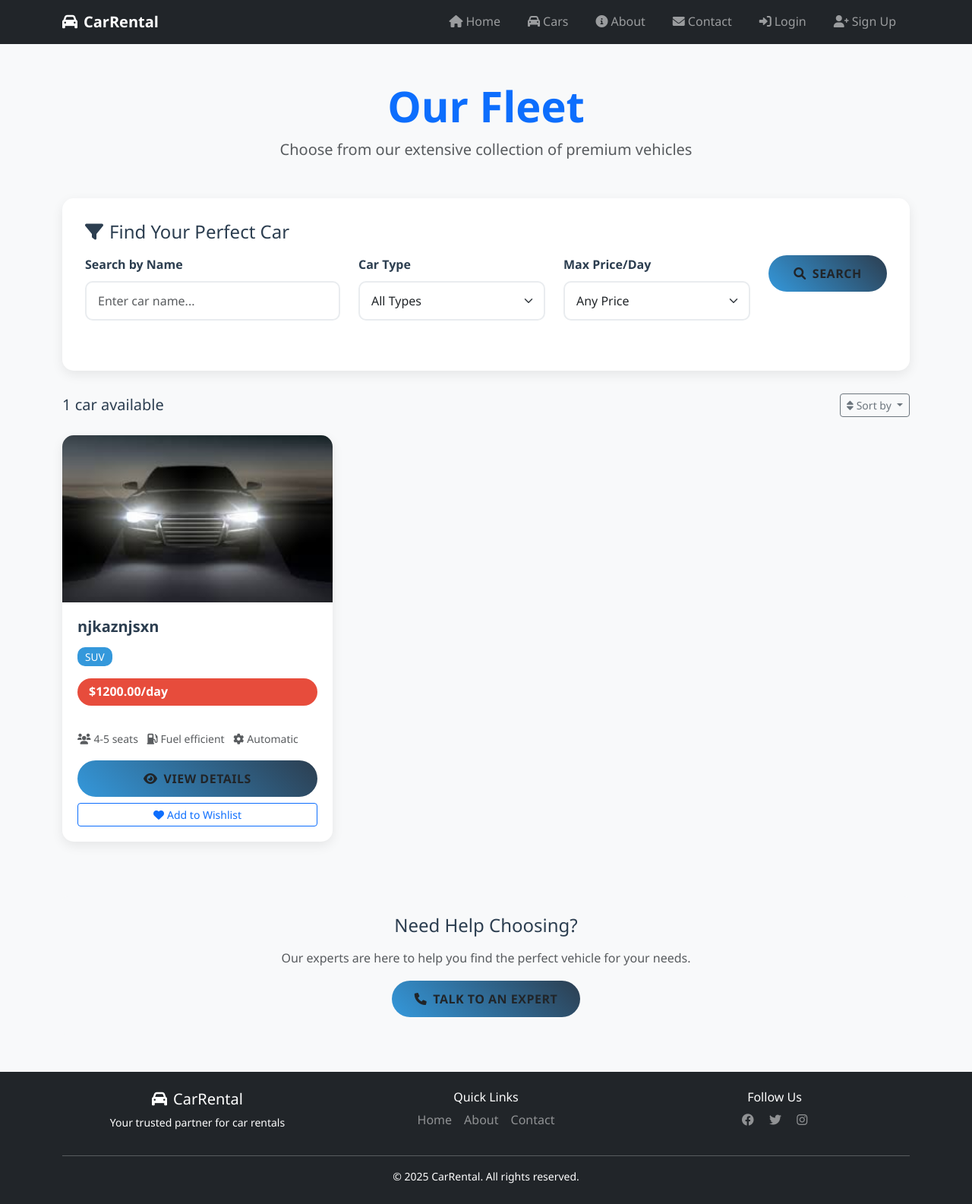
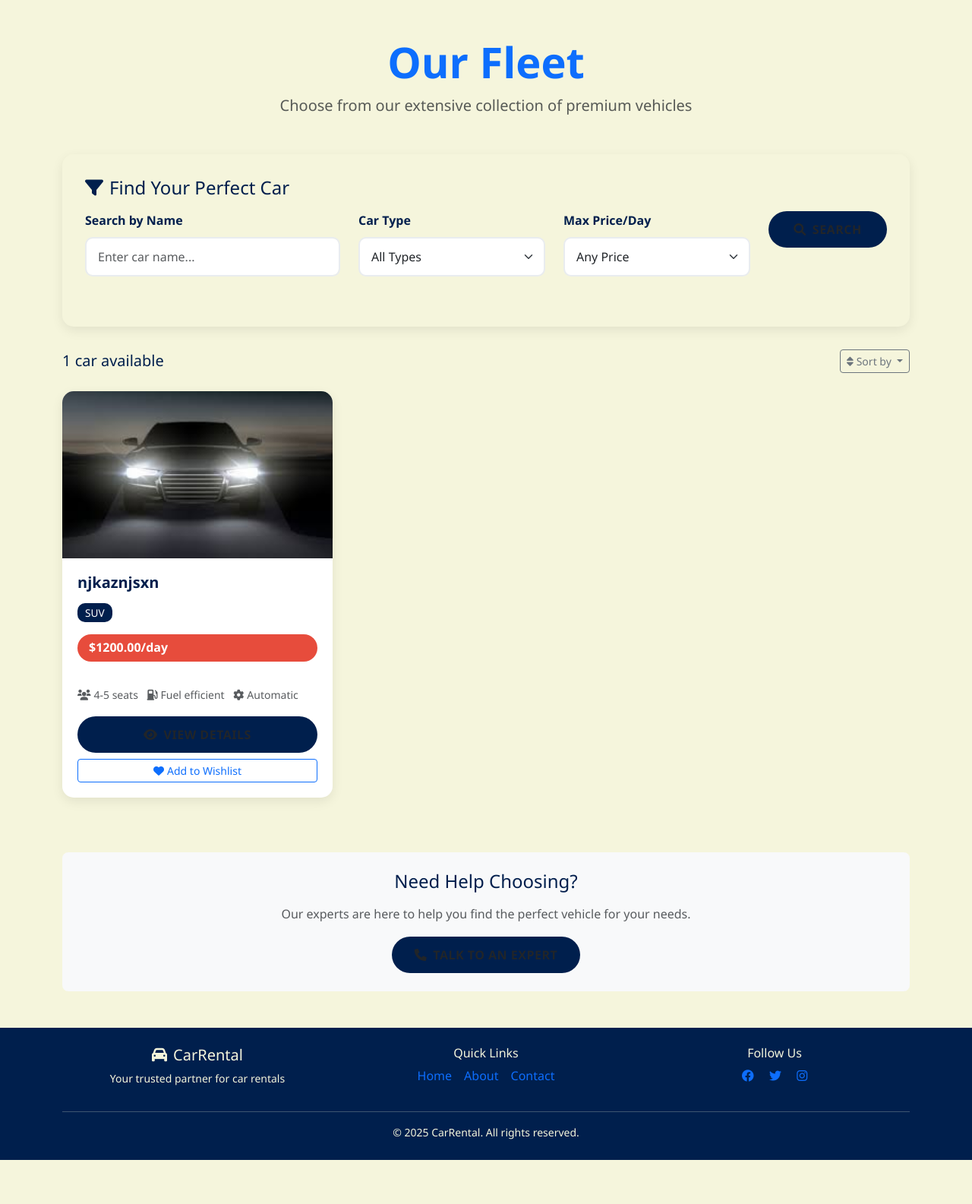
Before and after one commit to Krish-Padmani/car-rental, a Django app: page /cars/ in a window 1280 px wide. Shown: the whole page at 76% size. After the commit the page ends 1527 px from the top, so only its background shows below. Run offline with Django 5.2, Linux system fonts and the light colour scheme; data comes from the database, SQL or seed files in the repository.

Commit message:
Update color scheme and remove unnecessary buttons
Co-authored-by: padmanikrish69 <padmanikrish69@gmail.com>

```diff
--- a/car/static/car/css/style.css
+++ b/car/static/car/css/style.css
@@ -1,21 +1,28 @@
 /* Custom Car Rental Styles */
 
 :root {
-    --primary-color: #2c3e50;
-    --secondary-color: #3498db;
+    --primary-color: #001f4d; /* navy blue */
+    --secondary-color: #001f4d; /* navy blue */
     --accent-color: #e74c3c;
     --success-color: #27ae60;
     --warning-color: #f39c12;
-    --light-bg: #ecf0f1;
-    --dark-text: #2c3e50;
-    --light-text: #7f8c8d;
+    --light-bg: #f5f5dc; /* beige */
+    --dark-text: #001f4d; /* navy blue */
+    --light-text: #f5f5dc; /* beige */
 }
 
 body {
     font-family: 'Segoe UI', Tahoma, Geneva, Verdana, sans-serif;
     line-height: 1.6;
     color: var(--dark-text);
-    background-color: #f8f9fa;
+    background-color: var(--light-bg);
+}
+
+.bg-navy {
+    background-color: #001f4d !important;
+}
+.text-beige {
+    color: #f5f5dc !important;
 }
 
 /* Hero Section */
@@ -138,7 +145,7 @@ body {
 /* Features Section */
 .features-section {
     padding: 80px 0;
-    background: white;
+    background: var(--light-bg);
 }
 
 .feature-icon {
@@ -194,7 +201,7 @@ body {
 
 /* Contact Page Styles */
 .contact-info {
-    background: white;
+    background: var(--light-bg);
     padding: 40px;
     border-radius: 15px;
     box-shadow: 0 5px 15px rgba(0,0,0,0.08);
@@ -202,7 +209,7 @@ body {
 }
 
 .contact-form {
-    background: white;
+    background: var(--light-bg);
     padding: 40px;
     border-radius: 15px;
     box-shadow: 0 5px 15px rgba(0,0,0,0.08);
@@ -223,7 +230,7 @@ body {
 
 /* Filter Styles */
 .filter-section {
-    background: white;
+    background: var(--light-bg);
     padding: 30px;
     border-radius: 15px;
     margin-bottom: 30px;
@@ -266,8 +273,9 @@ body {
 
 /* Footer Styles */
 footer {
-    background: var(--primary-color) !important;
+    background: #001f4d !important;
     margin-top: auto;
+    color: #f5f5dc !important;
 }
 
 /* Responsive */
--- a/car/templates/base.html
+++ b/car/templates/base.html
@@ -10,56 +10,6 @@
     <link href="{% static 'car/css/style.css' %}" rel="stylesheet">
 </head>
 <body class="d-flex flex-column min-vh-100">
-<nav class="navbar navbar-expand-lg navbar-dark bg-dark">
-    <div class="container">
-        <a class="navbar-brand fw-bold" href="{% url 'home' %}">
-            <i class="fas fa-car me-2"></i>CarRental
-        </a>
-        <button class="navbar-toggler" type="button" data-bs-toggle="collapse" data-bs-target="#navbarNav">
-            <span class="navbar-toggler-icon"></span>
-        </button>
-        <div class="collapse navbar-collapse" id="navbarNav">
-            <ul class="navbar-nav ms-auto">
-                <li class="nav-item"><a class="nav-link" href="{% url 'home' %}">
-                    <i class="fas fa-home me-1"></i>Home
-                </a></li>
-                <li class="nav-item"><a class="nav-link" href="{% url 'car_list' %}">
-                    <i class="fas fa-car me-1"></i>Cars
-                </a></li>
-                <li class="nav-item"><a class="nav-link" href="{% url 'about' %}">
-                    <i class="fas fa-info-circle me-1"></i>About
-                </a></li>
-                <li class="nav-item"><a class="nav-link" href="{% url 'contact' %}">
-                    <i class="fas fa-envelope me-1"></i>Contact
-                </a></li>
-
-                {% if user.is_authenticated %}
-                    <li class="nav-item dropdown">
-                        <a class="nav-link dropdown-toggle" href="#" id="navbarDropdown" role="button" data-bs-toggle="dropdown">
-                            <i class="fas fa-user me-1"></i>{{ user.username }}
-                        </a>
-                        <ul class="dropdown-menu">
-                            <li><a class="dropdown-item" href="{% url 'logout' %}">
-                                <i class="fas fa-sign-out-alt me-2"></i>Logout
-                            </a></li>
-                        </ul>
-                    </li>
-                {% else %}
-                    <li class="nav-item">
-                        <a class="nav-link" href="#" data-bs-toggle="modal" data-bs-target="#loginModal">
-                            <i class="fas fa-sign-in-alt me-1"></i>Login
-                        </a>
-                    </li>
-                    <li class="nav-item">
-                        <a class="nav-link" href="#" data-bs-toggle="modal" data-bs-target="#signupModal">
-                            <i class="fas fa-user-plus me-1"></i>Sign Up
-                        </a>
-                    </li>
-                {% endif %}
-            </ul>
-        </div>
-    </div>
-</nav>
 
 <!-- Login Modal -->
 {% if not user.is_authenticated %}
@@ -287,7 +237,7 @@
     {% block content %}{% endblock %}
 </main>
 
-<footer class="bg-dark text-white text-center py-4 mt-auto">
+<footer class="bg-navy text-beige text-center py-4 mt-auto">
     <div class="container">
         <div class="row">
             <div class="col-md-4">
@@ -297,17 +247,17 @@
             <div class="col-md-4">
                 <h6>Quick Links</h6>
                 <div class="d-flex justify-content-center">
-                    <a href="{% url 'home' %}" class="text-white-50 me-3 text-decoration-none">Home</a>
-                    <a href="{% url 'about' %}" class="text-white-50 me-3 text-decoration-none">About</a>
-                    <a href="{% url 'contact' %}" class="text-white-50 text-decoration-none">Contact</a>
+                    <a href="{% url 'home' %}" class="text-beige-50 me-3 text-decoration-none">Home</a>
+                    <a href="{% url 'about' %}" class="text-beige-50 me-3 text-decoration-none">About</a>
+                    <a href="{% url 'contact' %}" class="text-beige-50 text-decoration-none">Contact</a>
                 </div>
             </div>
             <div class="col-md-4">
                 <h6>Follow Us</h6>
                 <div>
-                    <a href="#" class="text-white-50 me-3"><i class="fab fa-facebook"></i></a>
-                    <a href="#" class="text-white-50 me-3"><i class="fab fa-twitter"></i></a>
-                    <a href="#" class="text-white-50"><i class="fab fa-instagram"></i></a>
+                    <a href="#" class="text-beige-50 me-3"><i class="fab fa-facebook"></i></a>
+                    <a href="#" class="text-beige-50 me-3"><i class="fab fa-twitter"></i></a>
+                    <a href="#" class="text-beige-50"><i class="fab fa-instagram"></i></a>
                 </div>
             </div>
         </div>
--- a/car/templates/car_list.html
+++ b/car/templates/car_list.html
@@ -171,9 +171,6 @@
             <h4>No cars found matching your criteria</h4>
             <p class="text-muted mb-4">Try adjusting your search filters or browse all available cars.</p>
             <div class="d-flex justify-content-center gap-3 flex-wrap">
-                <a href="{% url 'car_list' %}" class="btn btn-custom">
-                    <i class="fas fa-th-large me-2"></i>View All Cars
-                </a>
                 <a href="{% url 'contact' %}" class="btn btn-outline-primary">
                     <i class="fas fa-envelope me-2"></i>Contact Us
                 </a>
--- a/car/templates/home.html
+++ b/car/templates/home.html
@@ -7,7 +7,7 @@
     <div class="text-center mb-5">
         <h1>CarRental</h1>
         <p>Car rental service</p>
-        <a href="{% url 'car_list' %}" class="btn btn-primary">View Cars</a>
+        <!-- Removed 'View Cars' button -->
     </div>
 
     {% if cars %}
@@ -34,7 +34,7 @@
         </div>
 
         <div class="text-center mt-4">
-            <a href="{% url 'car_list' %}" class="btn btn-secondary">View All</a>
+            <!-- Removed 'View All' button -->
         </div>
     {% else %}
         <div class="text-center">
```
